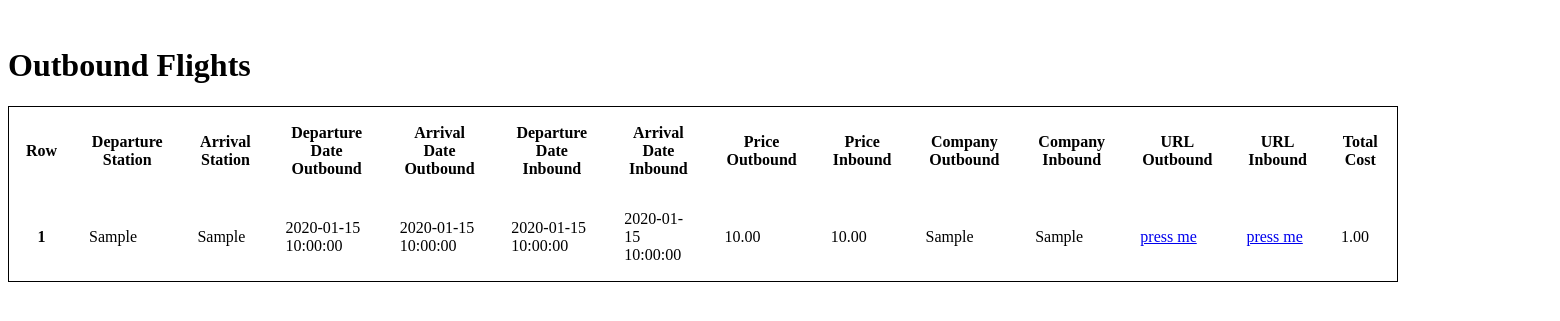
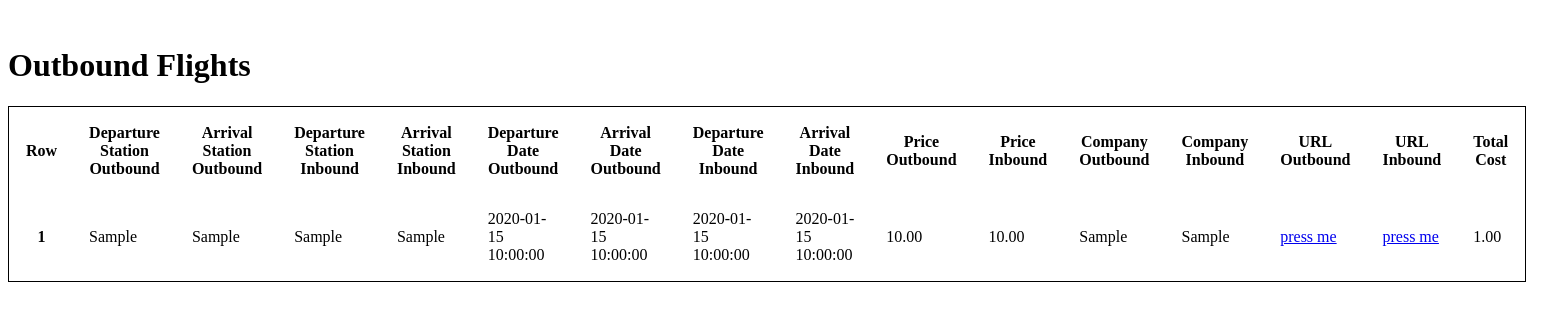
Before and after one commit to stieterd/skyscanner, a Flask app: template website/templates/flight_results.html in a window 1560 px wide. Shown: the top 321 px of the page. Run offline with Flask 3, Linux system fonts and the light colour scheme; the template is opened without the code that fills it: most values are stand-ins (such as "Sample title", 1, 10 or a date in 2020); parts of the project's set-up code (start-up, migrations or seed data) failed here and were passed over.

Commit message:
changes for the webapp

```diff
--- a/website/templates/flight_results.html
+++ b/website/templates/flight_results.html
@@ -7,8 +7,10 @@
         <thead>
             <tr>
                 <th scope="col" style="padding:15px;">Row</th>
-                <th scope="col" style="padding:15px;">Departure Station</th>
-                <th scope="col" style="padding:15px;">Arrival Station</th>
+                <th scope="col" style="padding:15px;">Departure Station Outbound</th>
+                <th scope="col" style="padding:15px;">Arrival Station Outbound</th>
+                <th scope="col" style="padding:15px;">Departure Station Inbound</th>
+                <th scope="col" style="padding:15px;">Arrival Station Inbound</th>
 
                 <th scope="col" style="padding:15px;">Departure Date Outbound</th>
                 <th scope="col" style="padding:15px;">Arrival Date Outbound</th>
@@ -35,6 +37,8 @@
                 <th scope="row">{{loop.index}}</th>
                 <td style="padding:15px;">{{ flight.departureStation_x }}</td>
                 <td style="padding:15px;">{{ flight.arrivalStation_x }}</td>
+                <td style="padding:15px;">{{ flight.departureStation_y }}</td>
+                <td style="padding:15px;">{{ flight.arrivalStation_y }}</td>
 
                 <td style="padding:15px;">{{ flight.departureDate_x }}</td>
                 <td style="padding:15px;">{{ flight.arrivalDate_x }}</td>
```
